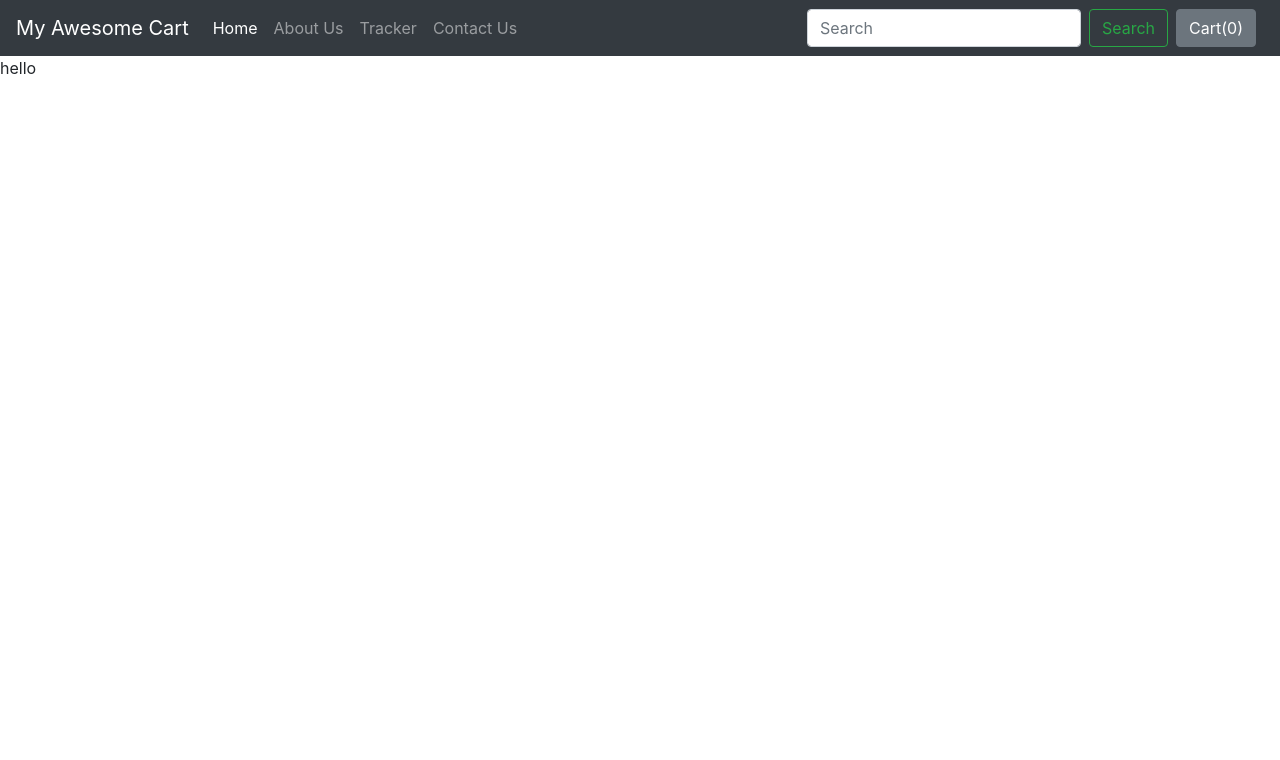
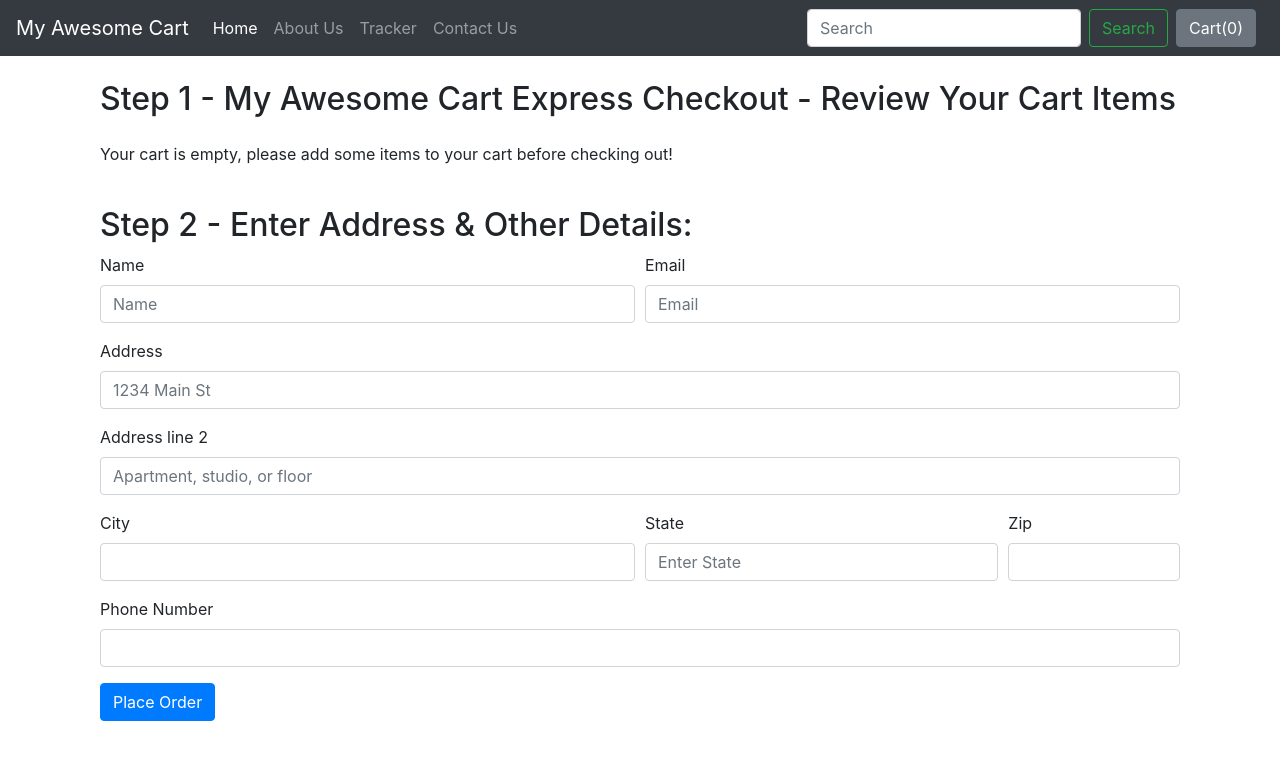
Before and after one commit to anoushazaidii/Django-My-Ecommerce-Application, a Django app: page /shop/checkout/ in a window 1280 px wide. Shown: the top 760 px of the page. Run offline with Django 5.2, Linux system fonts and the light colour scheme; some libraries are stand-ins or nearby versions.

Commit message:
Checkout page ready

```diff
--- a/myecommerce/shop/admin.py
+++ b/myecommerce/shop/admin.py
@@ -1,7 +1,8 @@
 from django.contrib import admin
 
 # Register your models here.
-from .models import Contact, Product
+from .models import Contact, Orders, Product
 
 admin.site.register(Product)
 admin.site.register(Contact)
+admin.site.register(Orders)
--- a/myecommerce/shop/templates/shop/checkout.html
+++ b/myecommerce/shop/templates/shop/checkout.html
@@ -1,4 +1,90 @@
 {% extends 'shop/basic.html' %}
-{% block title%} Checkout  Result {% endblock %}
-{% block css %} {% endblock %}
-{% block body %} hello {% endblock %}
+{% block title%} Checkout - My Awesome Cart{% endblock %}
+{% block body %}
+<div class="container">
+    <div class="col my-4">
+        <h2>Step 1 - My Awesome Cart Express Checkout - Review Your Cart Items</h2>
+        <div class="my-4">
+            <ul class="list-group" id="items">
+            </ul>
+        </div>
+    </div>
+    <div class="col my-4">
+        <h2>Step 2 - Enter Address & Other Details:</h2>
+        <form method="post" action="/shop/checkout/">{% csrf_token %}
+            <input type="hidden" name="itemsJson" id="itemsJson">
+            <div class="form-row">
+                <div class="form-group col-md-6">
+                    <label for="inputname">Name</label>
+                    <input type="text" class="form-control" id="name" name="name" placeholder="Name">
+                </div>
+                <div class="form-group col-md-6">
+                    <label for="inputEmail4">Email</label>
+                    <input type="email" class="form-control" id="email" name="email" placeholder="Email">
+                </div>
+            </div>
+            <div class="form-group">
+                <label for="inputAddress">Address</label>
+                <input type="text" class="form-control" id="address1" name="address1" placeholder="1234 Main St">
+            </div>
+            <div class="form-group">
+                <label for="inputAddress2">Address line 2</label>
+                <input type="text" class="form-control" id="address2" name="address2" placeholder="Apartment, studio, or floor">
+            </div>
+            <div class="form-row">
+                <div class="form-group col-md-6">
+                    <label for="inputCity">City</label>
+                    <input type="text" class="form-control" id="city" name="city">
+                </div>
+                <div class="form-group col-md-4">
+                    <label for="inputState">State</label>
+                    <input type="text" class="form-control" id="state" name="state"  placeholder="Enter State">
+                </div>
+                <div class="form-group col-md-2">
+                    <label for="inputZip">Zip</label>
+                    <input type="text" class="form-control" id="zip_code" name="zip_code">
+                </div>
+            </div>
+            <div class="form-group">
+                <label for="inputZip">Phone Number</label>
+                <input type="tel" class="form-control" id="phone" name="phone">
+            </div>
+            <button type="submit" class="btn btn-primary">Place Order</button>
+        </form>
+    </div>
+</div>
+{% endblock %}
+{% block js %}
+<script>
+if (localStorage.getItem('cart') == null) {
+    var cart = {};
+} else {
+    cart = JSON.parse(localStorage.getItem('cart'));
+}
+console.log(cart);
+var sum = 0;
+if ($.isEmptyObject(cart)) {
+    //if object is empty
+    mystr = `<p>Your cart is empty, please add some items to your cart before checking out!</p>`
+    $('#items').append(mystr);
+} else {
+    for (item in cart) {
+        let name = cart[item][1];
+        let qty = cart[item][0];
+        sum = sum + qty;
+        mystr = `<li class="list-group-item d-flex justify-content-between align-items-center">
+                    ${name}
+                    <span class="badge badge-primary badge-pill">${qty}</span>
+                </li>`
+        $('#items').append(mystr);
+    }
+}
+document.getElementById('cart').innerHTML = sum;
+$('#itemsJson').val(JSON.stringify(cart));
+{% if thank %}
+alert('Thanks for ordering with us. Your order is is {{id}}. Use it to track your order using our order tracker');
+localStorage.clear();
+document.location = "/shop";
+{% endif %}
+</script>
+{% endblock %}
--- a/myecommerce/shop/views.py
+++ b/myecommerce/shop/views.py
@@ -1,6 +1,6 @@
 from django.shortcuts import render
 from django.http import HttpResponse
-from .models import Product,Contact
+from .models import Orders, Product,Contact
 import math
 
 # Create your views here.
@@ -44,7 +44,21 @@ def productView(request,myid):
     return render(request,"shop/prodview.html",{'product':product[0]})
 
 def checkout(request):
-    return render(request,"shop/checkout.html")
-
+    if request.method=="POST":
+        items_json = request.POST.get('itemsJson', '')
+        name = request.POST.get('name', '')
+        email = request.POST.get('email', '')
+        address = request.POST.get('address1', '') + " " + request.POST.get('address2', '')
+        city = request.POST.get('city', '')
+        state = request.POST.get('state', '')
+        zip_code = request.POST.get('zip_code', '')
+        phone = request.POST.get('phone', '')
+        order = Orders(items_json=items_json, name=name, email=email, address=address, city=city,
+                       state=state, zip_code=zip_code, phone=phone)
+        order.save()
+        thank = True
+        id = order.order_id
+        return render(request, 'shop/checkout.html', {'thank':thank, 'id': id})
+    return render(request, 'shop/checkout.html')
 def favorites(request):
     return render(request,"shop/favorites.html")
```
Also changed, not shown: myecommerce/shop/models.py (+12 -0 lines), myecommerce/shop/templates/shop/indexV2.html (+33 -33 lines), myecommerce/db.sqlite3, myecommerce/shop/migrations/0006_orders.py (added), myecommerce/shop/migrations/0007_orders_phone.py (added).
